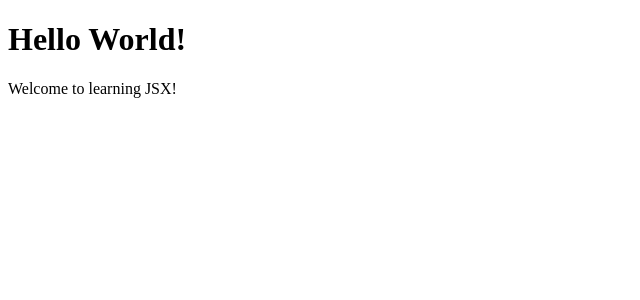
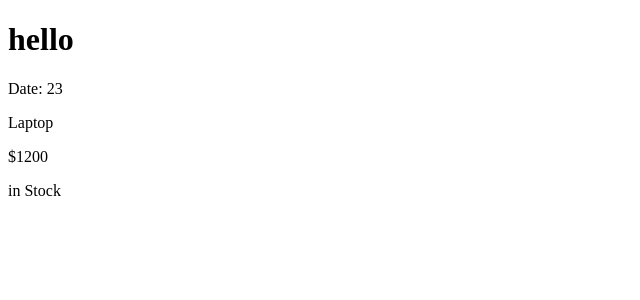
Before and after one commit to kaustubhlearner/React-practice, a React (Vite) app: page / in a window 1280 px wide. Shown: the top 300 px of the page, without its empty margins (0-640 px from the left). Built offline with nearby package versions, Linux system fonts and the light colour scheme.

Commit message:
third-practice

```diff
--- a/src/App.jsx
+++ b/src/App.jsx
@@ -1,9 +1,12 @@
-import WelcomeMesseage from "./components/WelcomeMesseage"
+import Greetings from "./components/Greetings"
+import Productinfo from "./components/Productinfo"
+
 
 function App() {
   return (
     <>
-   <WelcomeMesseage/>
+      <Greetings />
+      <Productinfo/>
     </>
   )
 }
--- /dev/null
+++ b/src/components/Greetings.jsx
@@ -0,0 +1,12 @@
+const Greetings = () => {
+    let greet = "hello";
+    let date = new Date()
+  return (
+    <div>
+        <h1>{greet}</h1>
+        <p> Date: {date.getDate()}</p>
+    </div>
+  )
+}
+
+export default Greetings
--- /dev/null
+++ b/src/components/Productinfo.jsx
@@ -0,0 +1,19 @@
+import React from 'react'
+
+const Productinfo = () => {
+
+let product ={
+    name: "Laptop",
+    Price: "$1200",
+    availability: "in Stock"
+}
+  return (
+    <>
+    <p>{product.name}</p>
+    <p>{product.Price}</p>
+    <p>{product.availability}</p>
+    </>
+  )
+}
+
+export default Productinfo
--- a/src/components/WelcomeMesseage.jsx
+++ /dev/null
@@ -1,12 +0,0 @@
-import React from 'react'
-
-const WelcomeMesseage = () => {
-  return (
-    <div>
-        <h1>Hello  World!</h1>
-        <p>Welcome to learning JSX!</p>
-    </div>
-  )
-}
-
-export default WelcomeMesseage
```
